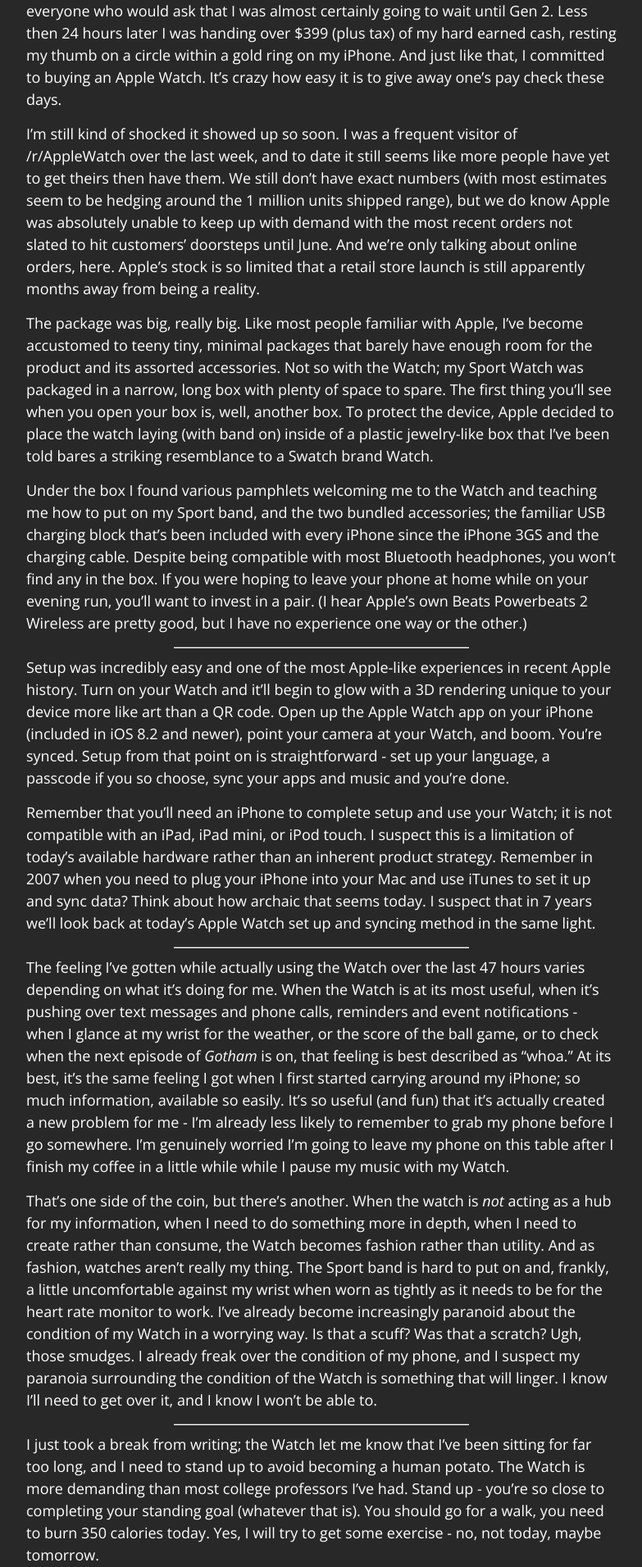
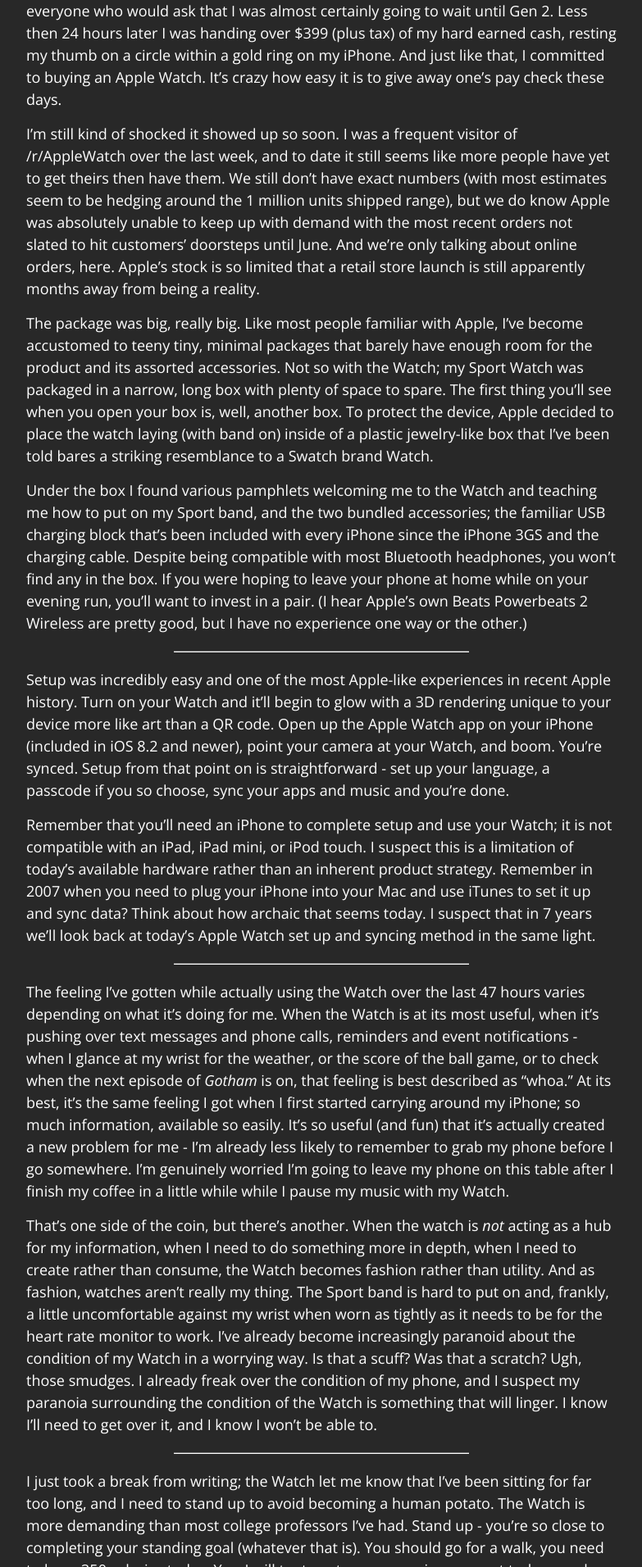
Before and after one commit to derfbwh/derfbwh.github.io, a Jekyll site: the page built from index.html, in a window 1280 px wide. Shown: the part 4488-6400 px from the top of the page at 82% size, without its empty margins (248-1031 px from the left). Built offline with Jekyll 4.4.1, drawn with Linux system fonts in a browser that asks for light colours; Markdown is read by kramdown in place of the engine named in the settings; the list of posts is cut into pages by our own code.

Commit message:
layout-update

```diff
--- a/public/css/poole.css
+++ b/public/css/poole.css
@@ -136,8 +136,8 @@
   position: relative;
     margin-left: auto;
     margin-right: auto;
-	margin-top:10px;
-	margin-bottom:10px;
+	margin-top:1rem;
+	margin-bottom:1rem;
 	border: 0;
   border-top: 1px solid #757575;
   border-bottom: 1px solid #fff;
```
